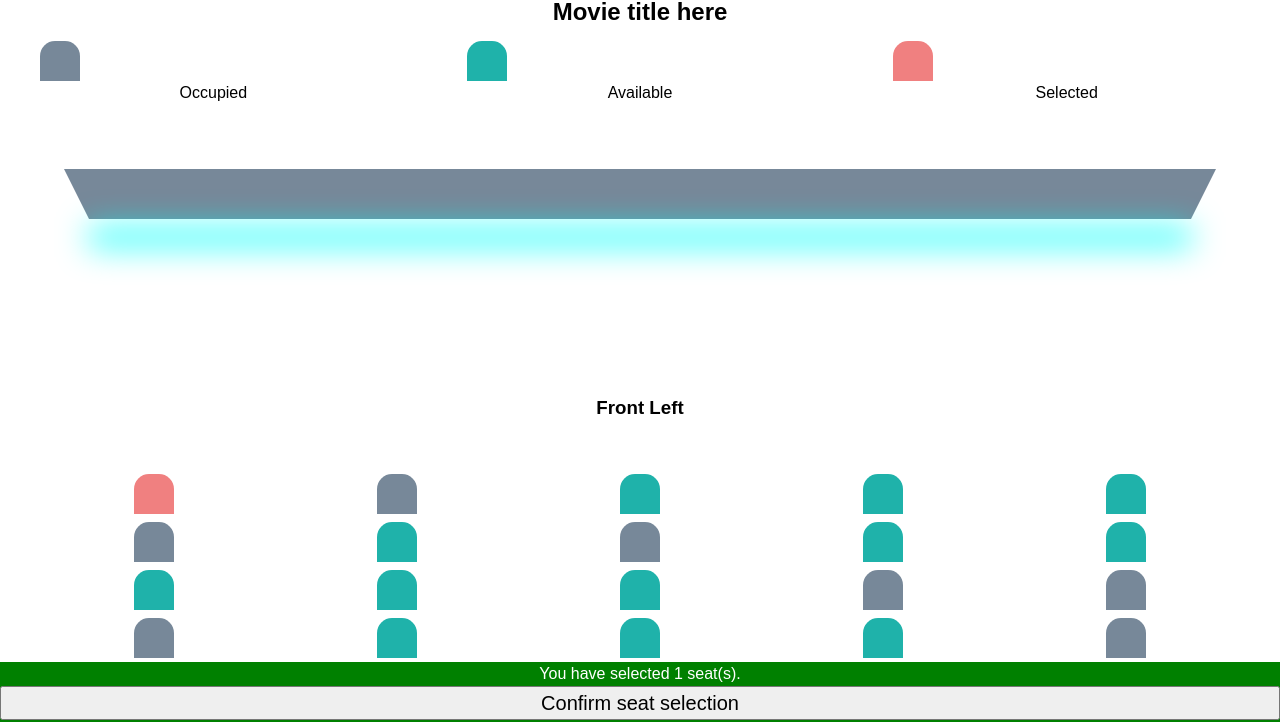
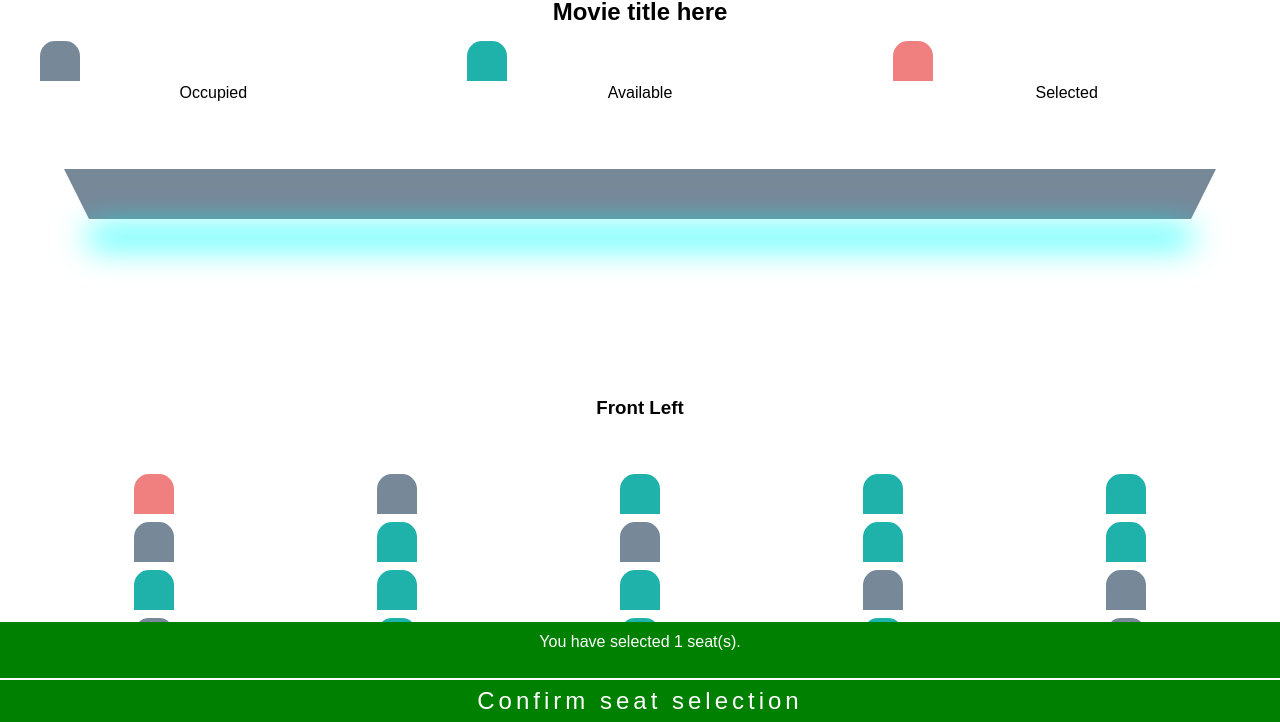
Before and after one commit to Holgermueller/seatselector, a plain HTML site: page index.html in a window 1280 px wide. Both pictures are taken after a click on the button 153 px from the left and 571 px from the top of the page. Shown: the part 78-800 px from the top of the page. Drawn offline with Linux system fonts and the light colour scheme.

Commit message:
can remove unselected seats from selected seats and confirm

```diff
--- a/css/styles.css
+++ b/css/styles.css
@@ -42,6 +42,10 @@ p.available::before,
 p.selected::before,
 .seat-selected {
   background-color: lightcoral;
+}
+
+.confirmed-seat {
+  background-color: blueviolet;
 }
 
 .screen {
@@ -96,16 +100,26 @@ p.selected::before,
   left: 0;
   z-index: 2;
   width: 100%;
-  height: 60px;
+  height: 100px;
   background-color: green;
   display: none;
   color: white;
+  padding-top: 8px;
 }
 
 .confirmation-button {
   width: 100%;
-  padding: 4px;
+  padding: 8px;
   font-size: 1.25rem;
+  bottom: 0;
+  left: 0;
+  position: absolute;
+  background-color: inherit;
+  color: inherit;
+  font-size: 1.5rem;
+  letter-spacing: 0.25rem;
+  border: none;
+  border-top: 2px solid hsl(0, 0%, 100%);
 }
 
 footer {
--- a/index.js
+++ b/index.js
@@ -1,6 +1,7 @@
 "use strict";
 
 let selected = 0;
+let selectedSeats = [];
 
 const createSeats = () => {
   const seatsContainers = document.getElementsByClassName("seats-containers");
@@ -10,6 +11,7 @@ const createSeats = () => {
       const button = document.createElement("button");
       button.classList.add("seat");
       button.classList.add("available-seat");
+      button.id = j + "-" + i;
 
       seatsContainers[i].appendChild(button);
     }
@@ -37,12 +39,23 @@ const randomlyOccupySeats = () => {
 const selectSeat = (seat) => {
   seat.classList.remove("available-seat");
   seat.classList.add("seat-selected");
+  selectedSeats.push(seat);
+
   return selected++;
 };
 
 const deselectSeat = (seat) => {
   seat.classList.remove("seat-selected");
   seat.classList.add("available-seat");
+
+  let seatId = seat.id;
+
+  let idToRemove = selectedSeats.findIndex((seat) => seat.id == seatId);
+
+  selectedSeats.splice(idToRemove, 1);
+
+  console.log(selectedSeats);
+
   return selected--;
 };
 
@@ -51,7 +64,7 @@ const showConfirmation = () => {
   const confirmButton = document.createElement("button");
   confirmButton.classList.add("confirmation-button");
   confirmButton.textContent = "Confirm seat selection";
-  console.log(selected);
+  confirmButton.setAttribute("id", "confirm");
 
   if (selected == 0) {
     selectionDisplay.style.display = "none";
@@ -60,6 +73,7 @@ const showConfirmation = () => {
     selectionDisplay.innerHTML = "You have selected " + selected + " seat(s).";
   }
   selectionDisplay.appendChild(confirmButton);
+  confirmSelected(selected);
 };
 
 const toggleSelection = () => {
@@ -78,5 +92,21 @@ const toggleSelection = () => {
   }
 };
 
+const confirmSelected = () => {
+  const confirmButton = document.getElementById("confirm");
+
+  confirmButton.addEventListener("click", () => {
+    let seats = document.getElementsByClassName("seat-selected");
+    for (let i = 0; i < seats.length; i++) {
+      let seat = seats[i];
+
+      seat.classList.remove("available-seat");
+      seat.classList.add("confirmed-seat");
+    }
+
+    console.log(selectedSeats);
+  });
+};
+
 createSeats();
 toggleSelection();
```
